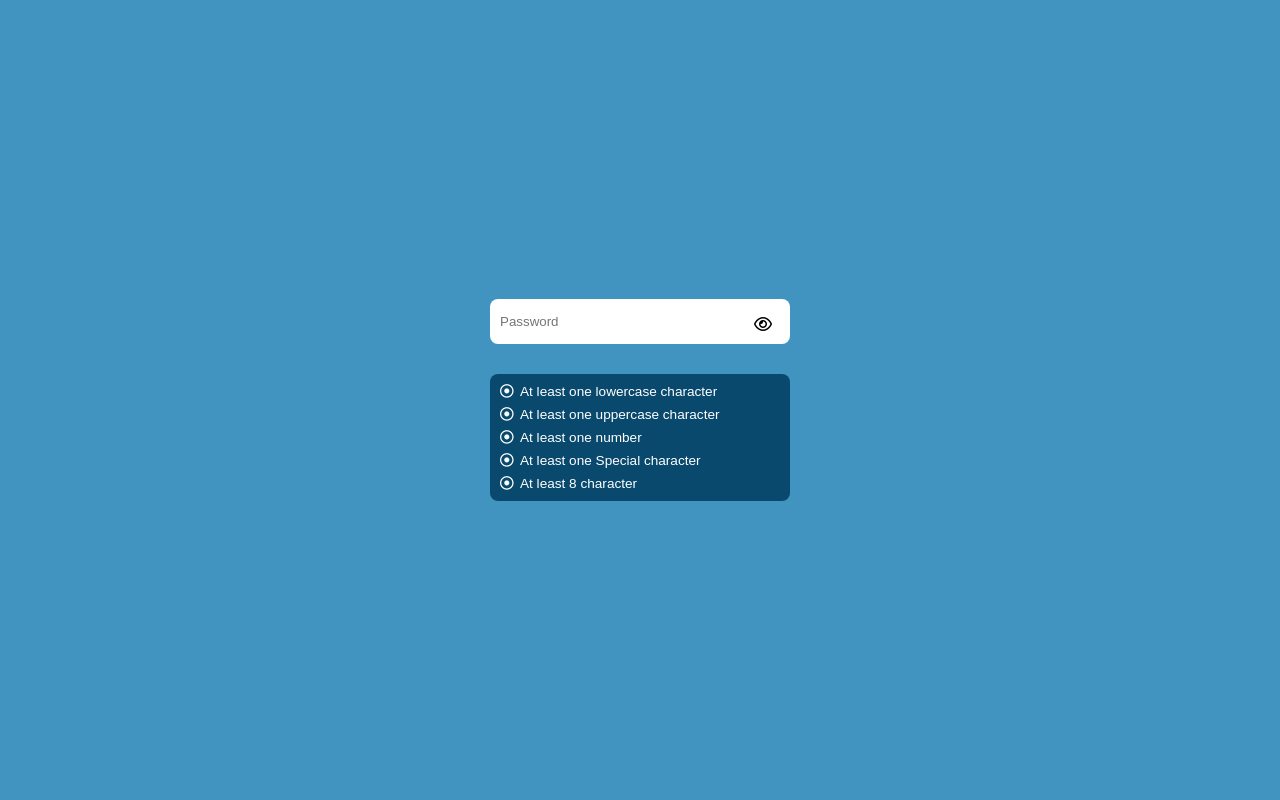
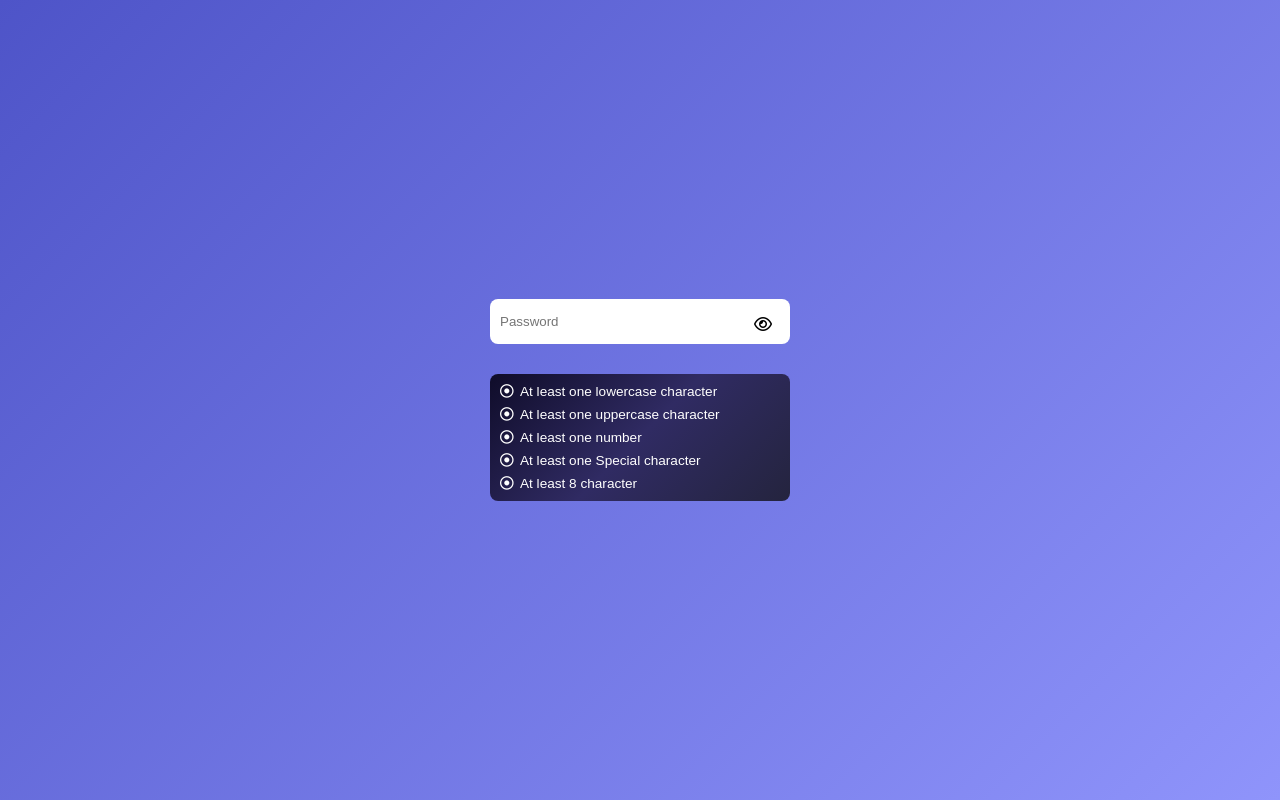
Before and after one commit to Shubhambdave/Pass-validation, a plain HTML site: page Pass-Validation/index.html in a window 1280 px wide. Drawn offline with Linux system fonts and the light colour scheme.

Commit message:
Update style.css

```diff
--- a/Pass-Validation/style.css
+++ b/Pass-Validation/style.css
@@ -12,7 +12,8 @@ display: flex;
 justify-content: center;
 align-items: center;
 min-height: 100vh;
-background:#4194c0;
+
+background: linear-gradient(135deg,#4e54c8,#8f94fb);
 }
 
 .box
@@ -68,6 +69,7 @@ font-family: fontAwesome;
     padding: 10px;
     margin-top:30px;border-radius: 8px;
     box-shadow: 0 15px 25px rgba(0,0,0,0,15);
+    background: linear-gradient(135deg,#0f0c29,#302b63,#24243e);
 }
 .validation ul
 {
@@ -80,7 +82,7 @@ font-family: fontAwesome;
 {
 position: relative;
 list-style: none;
-color: #fff;
+color: #ffffff;
 font-size:0.85em;
 transition: 0.5s;
 }
```
